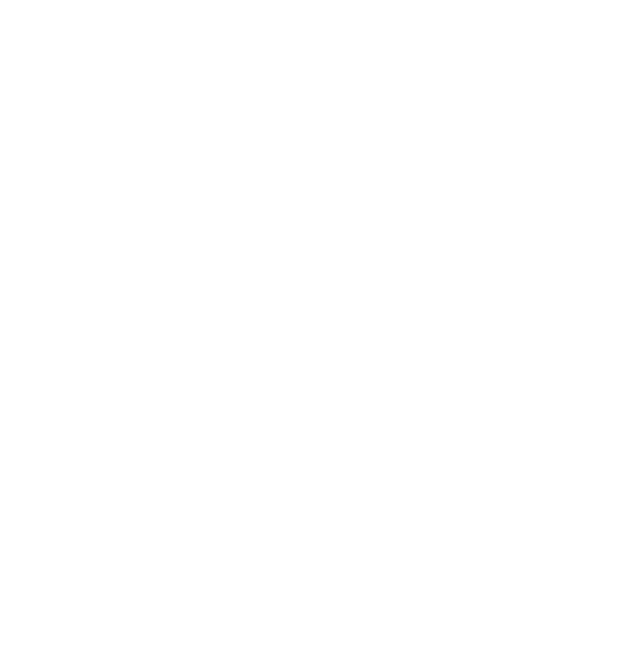
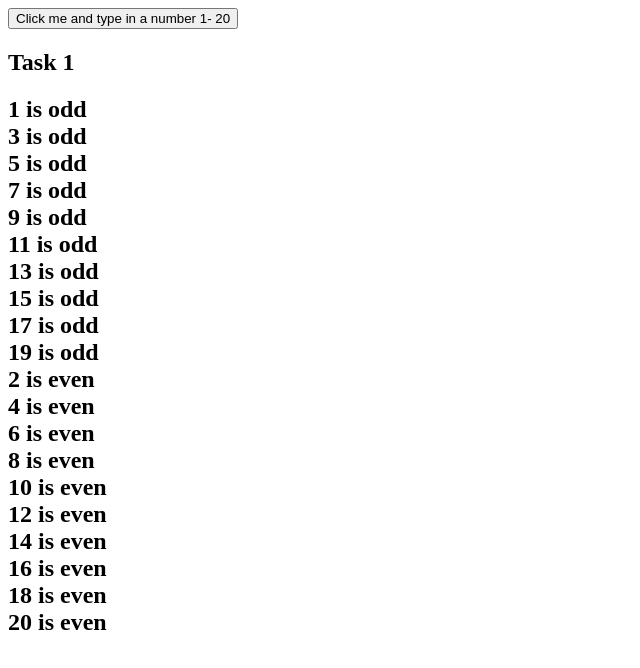
Before and after one commit to ayesha8221/jsDayTwo, a plain HTML site: page index.html in a window 1280 px wide. Shown: the whole page, without its empty margins (0-640 px from the left). Drawn offline with Linux system fonts and the light colour scheme.

Commit message:
loops task

```diff
--- a/index.html
+++ b/index.html
@@ -7,8 +7,8 @@
     <title>Document</title>
 </head>
 <body>
+    <button onclick="myFunction()">Click me and type in a number 1- 20</button>
     <script src="./script/code.js">
-        const subjects= ["Python", "C++","VB.Net", "Javascript", "Assembly"];
     </script>
 </body>
 </html>
--- a/script/code.js
+++ b/script/code.js
@@ -0,0 +1,50 @@
+// document.write('<h2> 1 - 10</h2>')
+// for (let i=0; i<=10; i++)
+// {
+//     document.write(i+"<br/>");
+// }
+
+// document.write("<h2> 2's </h2>")
+// for (let i=0; i<=10; i+=2)
+// {
+//     document.write(i+"<br/>");
+// }
+
+// document.write('<h2> Reverse twos </h2>')
+// for (let i=10; i>0; i-=2)
+// {
+//     document.write(i+"<br/>");
+// }
+
+// document.write("<h2> 7's Multiplication Table</h2>")
+// for (let i=1; i<=10; i++)
+// {
+//     let sum= i*7
+//     document.write(i+"x"+'7'+sum+"<br/>");
+//     if(sum==49)
+//     break;
+// }
+
+// document.write("<h2> 7's Multiplication Table</h2>")
+// for (let i=1; i<=10; i++)
+// {
+//     let sum= i*7
+//     document.write(i+"x"+'7'+sum+"<br/>");
+//     if(sum==49)
+//     continue;
+// }
+
+document.write("<h2> Task 1 <h2/>");
+
+function myFunction(){
+    let
+}
+for (let i=1; i<=20; i+=2)
+{
+    document.write(i+" is odd " + "<br/>")
+}
+
+for (let i=2; i<=20; i+=2)
+{
+    document.write(i+" is even " + "<br/>")
+}
```
